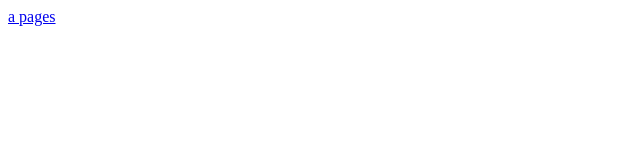
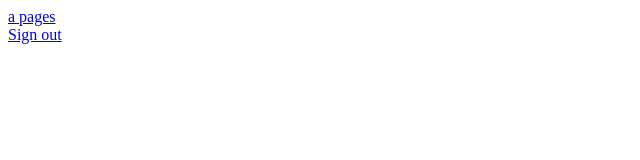
Before and after one commit to push24/push24.github.io, a plain HTML site: page index.html in a window 1280 px wide. Shown: the full height of the page, 0-640 px from the left. Drawn offline with Linux system fonts and the light colour scheme.

Commit message:
Initial commit

```diff
--- a/index.html
+++ b/index.html
@@ -10,6 +10,9 @@
     <div class="g-signin2" data-onsuccess="onSignIn"></div>
 
  <a href="pages/a.html"> a pages</a>
+
+ <br>
+ <a href="#" onclick="signOut();">Sign out</a>
 <script>
 
 
@@ -30,6 +33,13 @@ function onSignIn(googleUser) {
   console.log('Email: ' + profile.getEmail()); // This is null if the 'email' scope is not present.
 }
 
+ function signOut() {
+    var auth2 = gapi.auth2.getAuthInstance();
+    auth2.signOut().then(function () {
+      console.log('User signed out.');
+    });
+  }
+
 
 
 </script>
```
